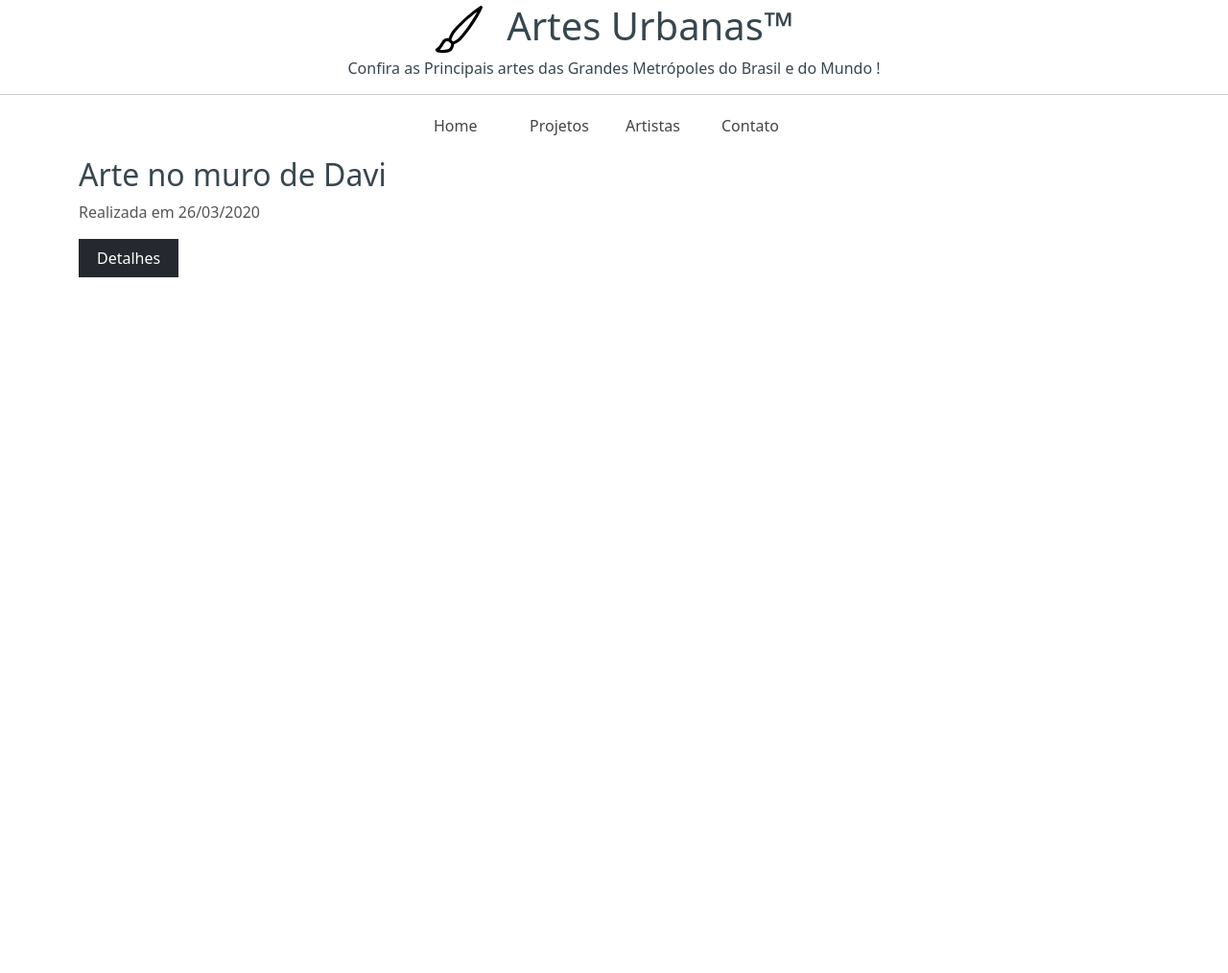
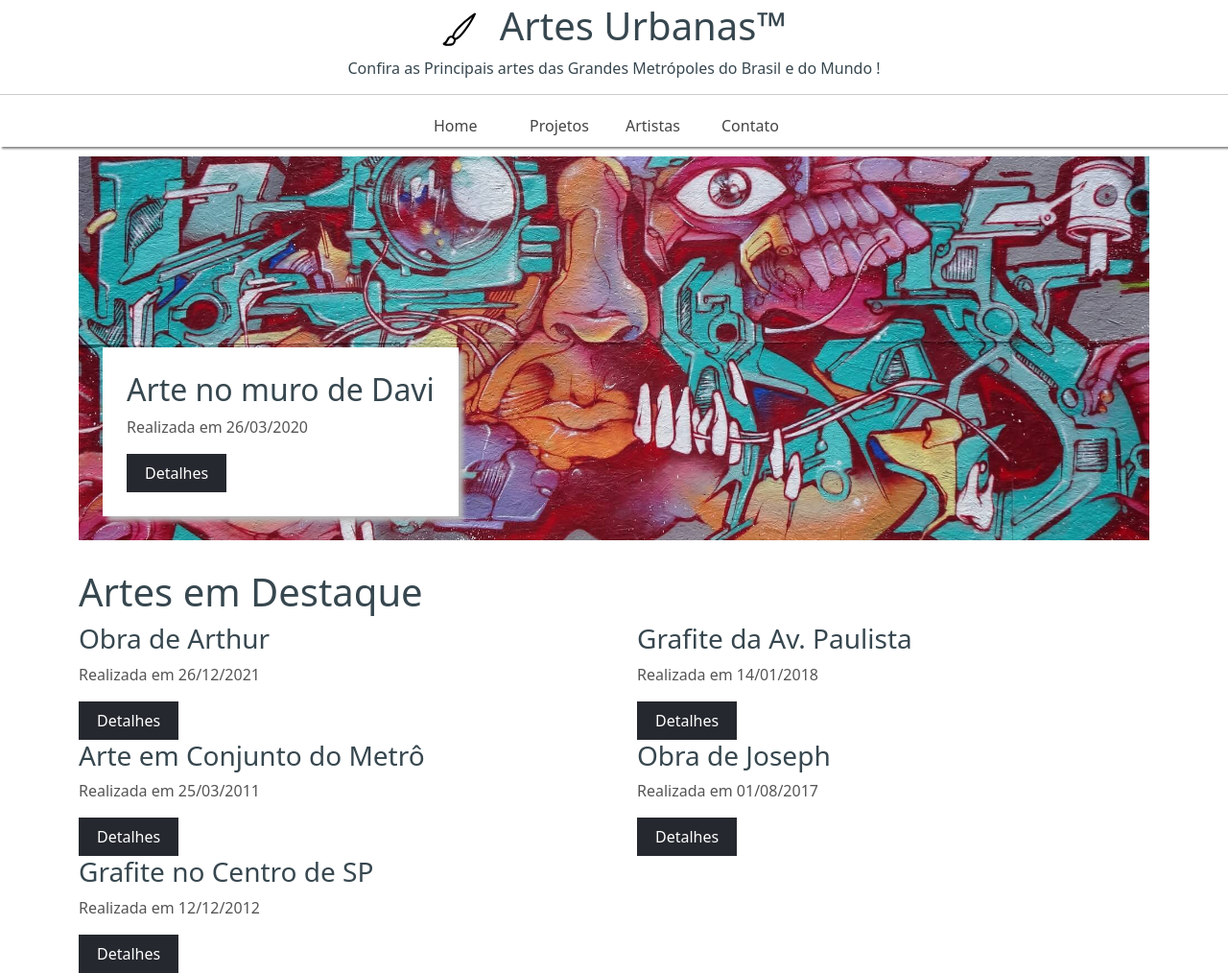
Before and after one commit to LeandroDukievicz/bootstrap-urban-arts, a plain HTML site: page index.html in a window 1280 px wide. Shown: the part 452-1466 px from the top of the page at 96% size. Before the commit the page ends 800 px from the top, so only its background shows below. Drawn offline with nearby package versions, Linux system fonts and the light colour scheme; a web font is replaced by a local one.

Commit message:
FEAT - added Structures main

```diff
--- a/css/styles.css
+++ b/css/styles.css
@@ -61,10 +61,13 @@ a,i{
     display: flex;
     justify-content: center;
 }
+.container-fluid{
+    box-shadow: 2px 2px 2px rgb(134, 134, 134);
+}
 
 #logo{
 
-    width: 50px;
+    width: 35px;
     margin-right: 25px;
 }
 
@@ -82,3 +85,19 @@ a,i{
     color: rgb(0, 119, 255);
     letter-spacing: 0.1rem;
 }
+
+.main-image {
+    height: 400px;
+    background-image: url('../img/g_1.jpg');
+    margin-bottom: 30px;
+    position: relative;
+}
+
+.main-image-info{
+    background-color: #fff;
+    padding: 25px;
+    position: absolute;
+    left: 25px;
+    bottom: 25px;
+    box-shadow: 5px 5px 5px rgb(182, 182, 182);
+}
--- a/index.html
+++ b/index.html
@@ -62,9 +62,45 @@
                 <p class="secondary-color">Realizada em 26/03/2020</p>
                 <a href="#" class="btn">Detalhes</a>
             </div>
+        </div>
+    </div>
 
+    <div class="container" id="gallery-container">
+        <div class="col-12">
+            <h1>Artes em Destaque</h1>
         </div>
-
+        <div class="row gx-5" >
+            <div class="col-12 col-md-6">
+                <div class="small-image-container center-image" id="img2"></div>
+                <h3>Obra de Arthur</h3>
+                <p class="secondary-color">Realizada em 26/12/2021</p>
+                <a href="#" class="btn">Detalhes</a>
+            </div>
+            <div class="col-12 col-md-6">
+                <div class="small-image-container center-image" id="img3"></div>
+                <h3>Grafite da Av. Paulista</h3>
+                <p class="secondary-color">Realizada em 14/01/2018</p>
+                <a href="#" class="btn">Detalhes</a>
+            </div>
+            <div class="col-12 col-md-6">
+                <div class="small-image-container center-image" id="img4"></div>
+                <h3>Arte em Conjunto do Metrô</h3>
+                <p class="secondary-color">Realizada em 25/03/2011</p>
+                <a href="#" class="btn">Detalhes</a>
+            </div>
+            <div class="col-12 col-md-6">
+                <div class="small-image-container center-image" id="img5"></div>
+                <h3>Obra de Joseph</h3>
+                <p class="secondary-color">Realizada em 01/08/2017</p>
+                <a href="#" class="btn">Detalhes</a>
+            </div>
+            <div class="col-12 col-md-6">
+                <div class="small-image-container center-image" id="img6"></div>
+                <h3>Grafite no Centro de SP</h3>
+                <p class="secondary-color">Realizada em 12/12/2012</p>
+                <a href="#" class="btn">Detalhes</a>
+            </div>
+        </div>
     </div>
 
 
```
